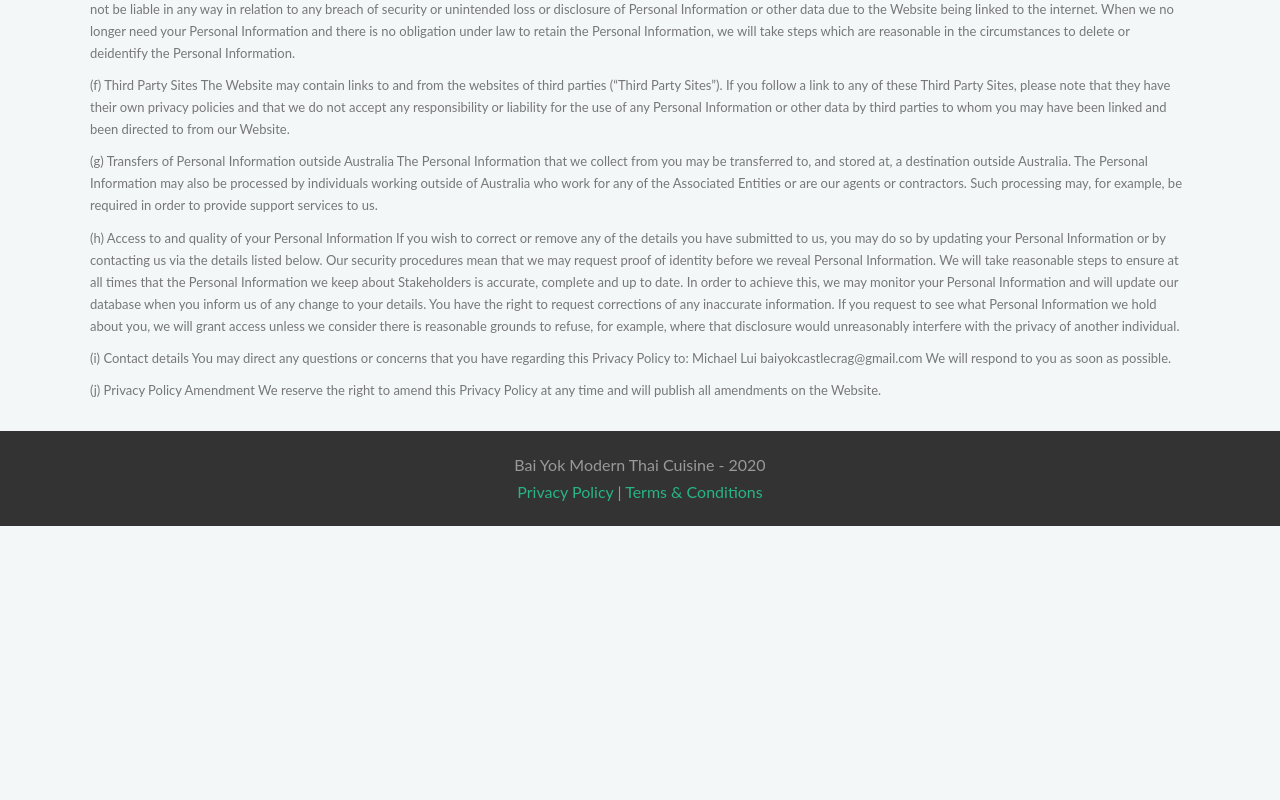
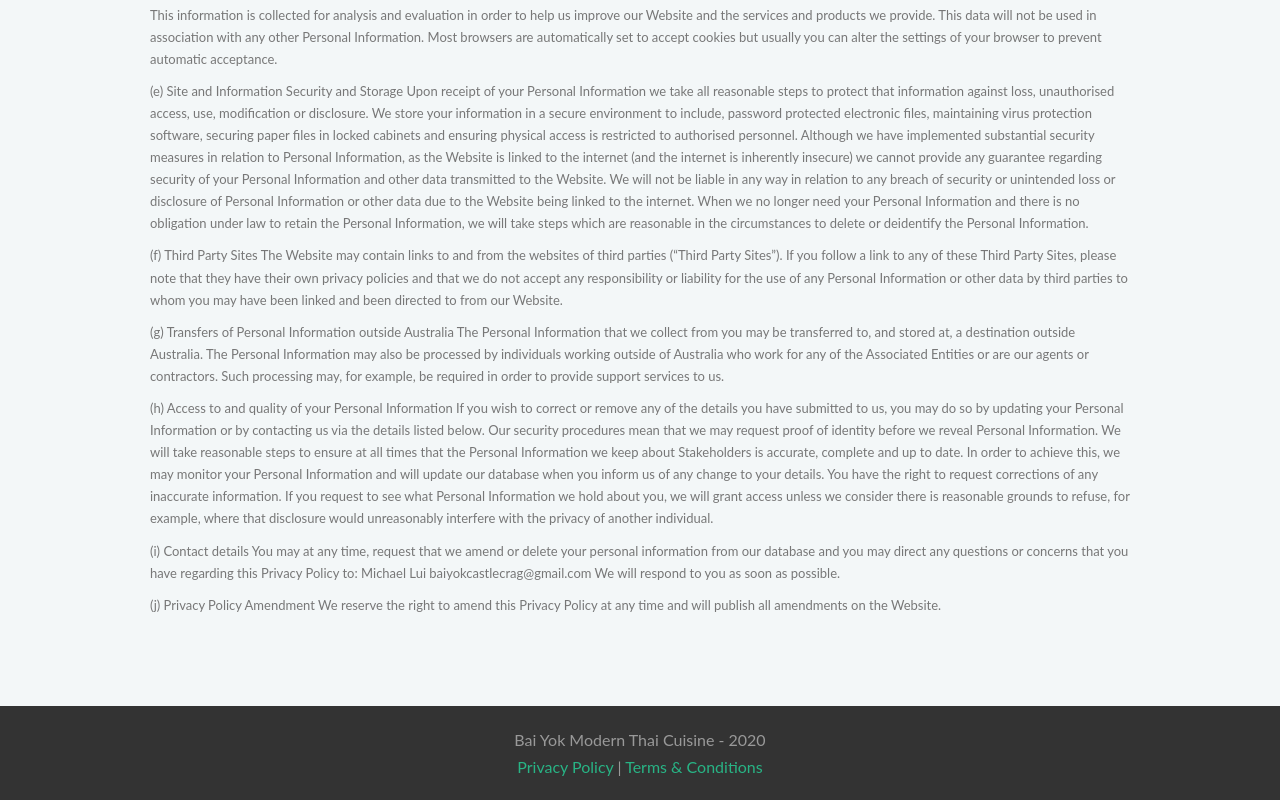
Before and after one commit to ntamruksa/baiyok, a Next.js app: page /privacy in a window 1280 px wide. Shown: the part 1423-2223 px from the top of the page. Before the commit the page ends 1949 px from the top, so only its background shows below. Built offline with nearby package versions, Linux system fonts and the light colour scheme.

Commit message:
change terms

```diff
--- a/pages/index.js
+++ b/pages/index.js
@@ -102,7 +102,7 @@
         </section>
       </Container>
       <section className='section-contactus' name="section-contactus">
-        <div className='u-center-text u-margin-bottom-med'>
+        <div className='u-center-text u-margin-bottom-small'>
           <h2 className='heading-secondary mx-4'>Contact us</h2>
         </div>
         <Row className='align-items-top'>
--- a/pages/privacy.md
+++ b/pages/privacy.md
@@ -3,16 +3,16 @@
 <Container className='markdown'>
 
 ## Introduction
-This site is owned and published by YOK THAI PTY. LIMITED (ABN: 15 096 590 751) trading as “BAI YOK MODERN THAI CUISINE” (referred to as “Bai Yok Thai Restaurant”, “we”, “us” and “our”). Our Privacy Policy sets out the ways in which we collect, use, disclose and protect any personal information that you provide to us. It serves as an expression of our commitment to protecting your personal information, but is not a contract between you and us.
+This site is owned and published by YOK THAI PTY. LIMITED (ABN: 15 096 590 751) trading as “BAI YOK MODERN THAI CUISINE” (referred to as “Bai Yok”, “we”, “us” and “our”). Our Privacy Policy sets out the ways in which we collect, use, disclose and protect any personal information that you provide to us. It serves as an expression of our commitment to protecting your personal information, but is not a contract between you and us.
 
 ## Policy Statement
 We strive to protect the personal information of our stakeholders including but not limited to our members (including potential members), sponsors, customers (including potential customers), applicants for employment, former employees, contractors (including potential contractors) (collectively “Stakeholders”). The Privacy Act 1988 (Cth) (“Act”) governs the way we collect, use, disclose and store our Stakeholders’ personal information. This Privacy Policy describes how we aim to adhere to the principles contained within the Act.
 We collect, store and use personal information in order to:
-* facilitate your membership of any of the Company’s venues;
-* facilitate take away order;
-* allow you to share feedback with the Company;
-* allow the Company to provide you with relevant information regarding the Company’s business and offers,
-* perform any other duty required to effectively operate and manage the business of the Company;
+* facilitate your reservation of any of Bai Yok's venues;
+* facilitate information capture for covid-19 restaurant regulation;
+* allow you to share feedback with Bai Yok;
+* allow Bai Yok to provide you with relevant information regarding the Bai Yok’s business and offers,
+* perform any other duty required to effectively operate and manage the business of the Bai Yok;
 * collectively, the “Purposes”.
 
 ## Policy Application
@@ -61,7 +61,7 @@
 If you wish to correct or remove any of the details you have submitted to us, you may do so by updating your Personal Information or by contacting us via the details listed below. Our security procedures mean that we may request proof of identity before we reveal Personal Information. We will take reasonable steps to ensure at all times that the Personal Information we keep about Stakeholders is accurate, complete and up to date. In order to achieve this, we may monitor your Personal Information and will update our database when you inform us of any change to your details. You have the right to request corrections of any inaccurate information. If you request to see what Personal Information we hold about you, we will grant access unless we consider there is reasonable grounds to refuse, for example, where that disclosure would unreasonably interfere with the privacy of another individual.
 
 (i) Contact details
-You may direct any questions or concerns that you have regarding this Privacy Policy to: Michael Lui baiyokcastlecrag@gmail.com We will respond to you as soon as possible.
+You may at any time, request that we amend or delete your personal information from our database and you may direct any questions or concerns that you have regarding this Privacy Policy to: Michael Lui baiyokcastlecrag@gmail.com We will respond to you as soon as possible.
 
 (j) Privacy Policy Amendment
 We reserve the right to amend this Privacy Policy at any time and will publish all amendments on the Website.
--- a/styles/pages/_home.scss
+++ b/styles/pages/_home.scss
@@ -99,7 +99,7 @@
 
 .section-contactus {
     background-color: $color-grey-dark-3;
-    padding: 5rem 5rem;
+    padding: 3rem;
     font-size: 1.4rem;
     color: $color-grey-dark;
     text-align: center;
--- a/styles/pages/_markdown.scss
+++ b/styles/pages/_markdown.scss
@@ -1,7 +1,10 @@
 .container.markdown {
-  padding: 2rem;
+  padding: 8rem;
   li {
     font-size: 1.3rem;
     margin-left: 2rem;
   }
+  @include respond(phone) {
+    padding: 4rem;
+  }
 }
```
Also changed, not shown: pages/terms.md (+5 -1 lines).
